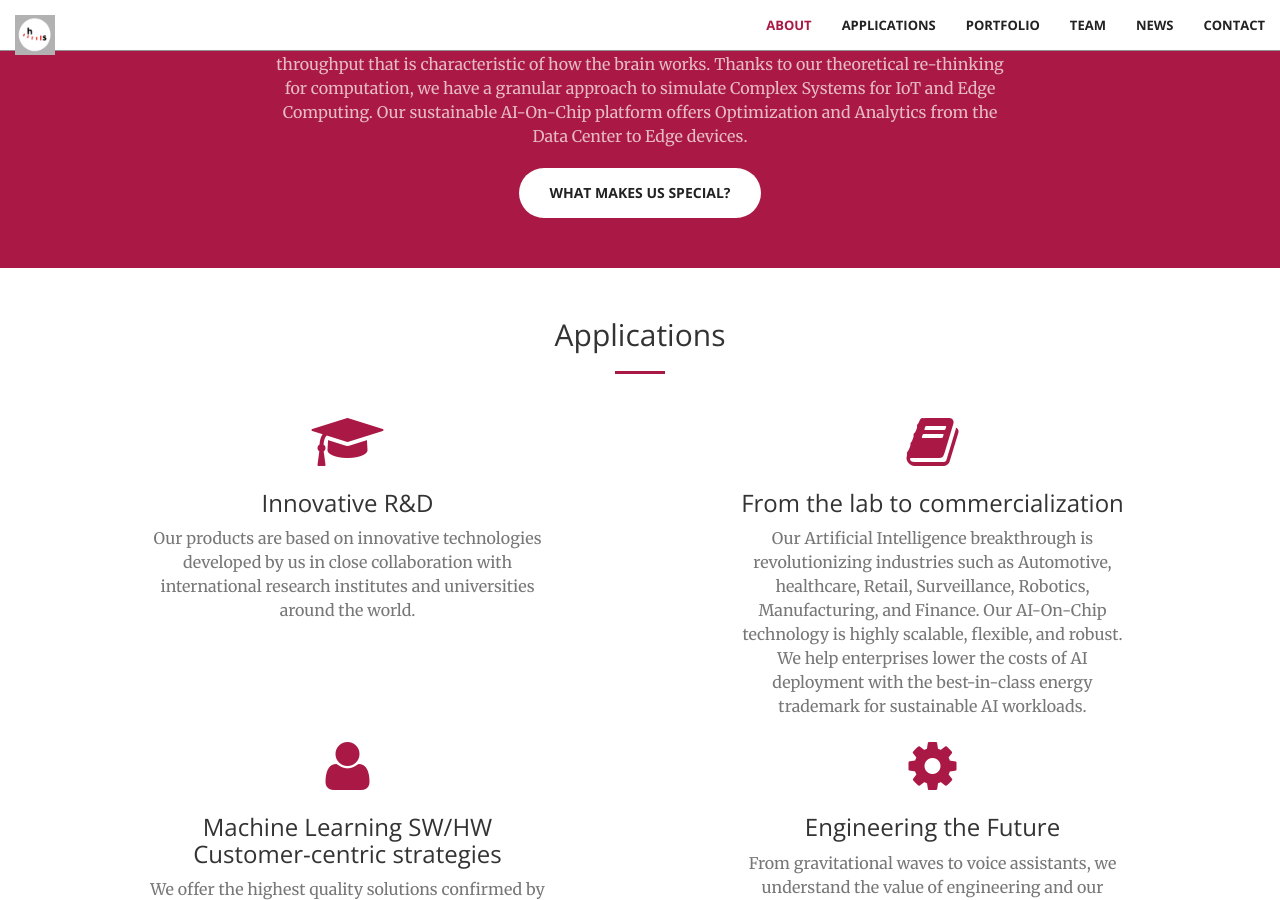
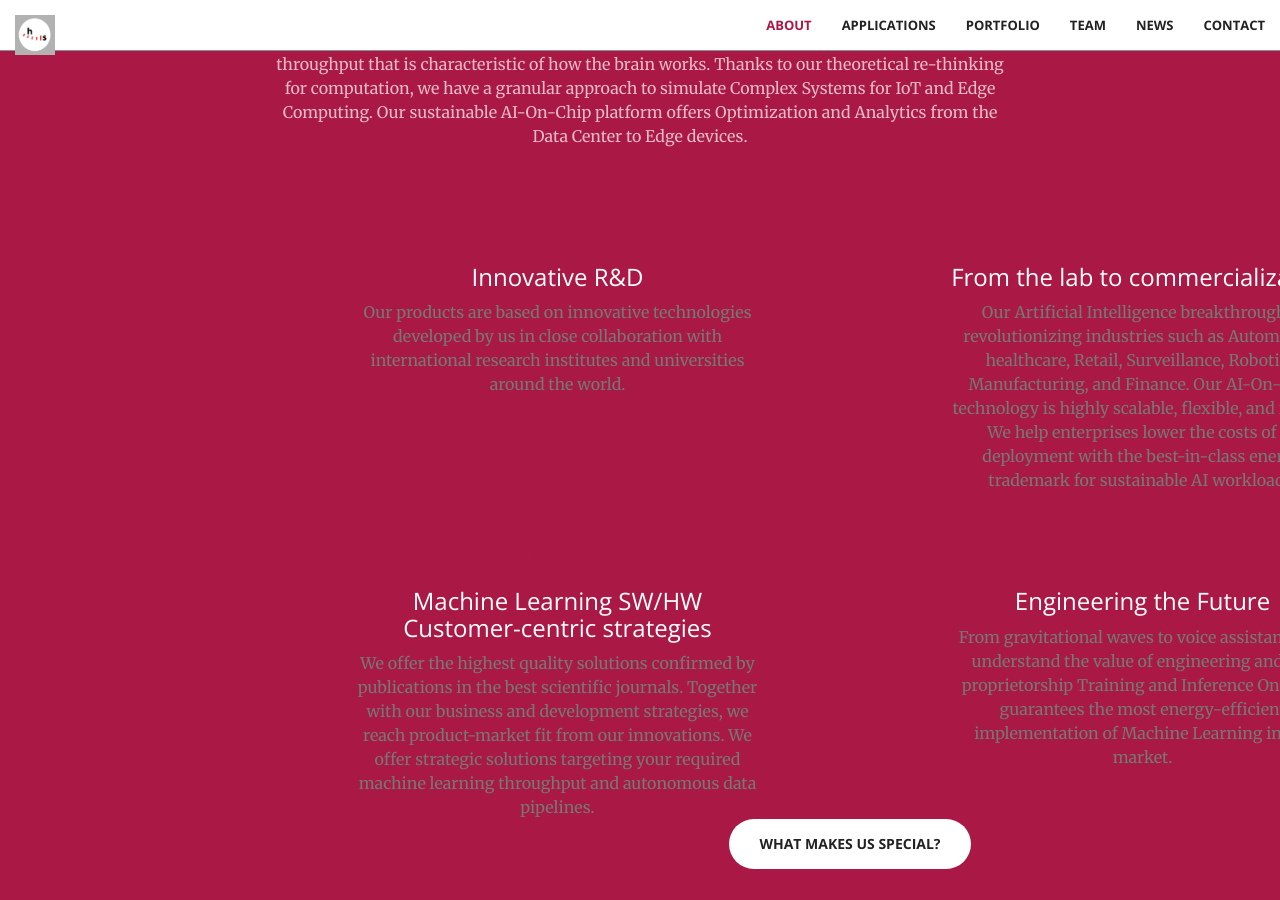
Before and after one commit to hoursec/github.io, a Jekyll site: the page built from index.html, in a window 1280 px wide and 900 px high, scrolled down 1118 px. Built offline with Jekyll 4.4.1, drawn with Linux system fonts in a browser that asks for light colours.

Commit message:
Update call-to-action.html

```diff
--- a/_includes/call-to-action.html
+++ b/_includes/call-to-action.html
@@ -13,6 +13,47 @@
 			to simulate Complex Systems for IoT and Edge Computing. Our sustainable AI-On-Chip platform offers Optimization and Analytics from the Data
 			Center to Edge devices.
                 </p>
+    <div class="container">
+        <div class="row">
+            <div class="col-lg-6 col-md-6 text-center">
+                <div class="service-box">
+                    <i class="fa fa-4x fa-graduation-cap wow bounceIn text-primary"></i>
+                    <h3>Innovative R&D</h3>
+                    <p class="text-muted">Our products are based on innovative technologies developed by us in close collaboration with
+                        international research institutes and universities around the world.</p>
+                </div>
+            </div>
+            <div class="col-lg-6 col-md-6 text-center">
+                <div class="service-box">
+                    <i class="fa fa-4x fa-book wow bounceIn text-primary" data-wow-delay=".1s"></i>
+                    <h3>From the lab to commercialization</h3>
+                    <p class="text-muted">Our Artificial Intelligence breakthrough is revolutionizing industries such as Automotive,
+                        healthcare, Retail, Surveillance, Robotics, Manufacturing, and Finance. Our AI-On-Chip
+                        technology is highly scalable, flexible, and robust. We help enterprises lower the costs of AI deployment with
+                        the best-in-class energy trademark for sustainable AI workloads.</p>
+                </div>
+            </div>
+            <div class="col-lg-6 col-md-6 text-center">
+                <div class="service-box">
+                    <i class="fa fa-4x fa-user wow bounceIn text-primary" data-wow-delay=".2s"></i>
+                    <h3>Machine Learning SW/HW Customer-centric strategies</h3>
+                    <p class="text-muted">We offer the highest quality solutions confirmed by publications in the best scientific
+                        journals. Together with our business and development strategies, we reach product-market fit from our
+                        innovations. We offer strategic solutions targeting your required machine learning throughput and autonomous
+                        data pipelines.</p>
+                </div>
+            </div>
+            <div class="col-lg-6 col-md-6 text-center">
+                <div class="service-box">
+                    <i class="fa fa-4x fa-cog wow bounceIn text-primary"></i>
+                    <h3>Engineering the Future</h3>
+                    <p class="text-muted">From gravitational waves to voice assistants, we understand the value of engineering and our
+                        proprietorship Training and Inference On-Chip guarantees the most energy-efficient implementation of Machine
+                        Learning in the market.</p>
+                </div>
+            </div>
+        </div>
+
                 <!--<a href="#contact" class="btn btn-default btn-xl">Get Started!</a>-->
                 <!-- Button trigger modal -->
                 <button type="button" class="btn btn-default btn-xl" data-toggle="modal" data-target="#aboutModal">
```
